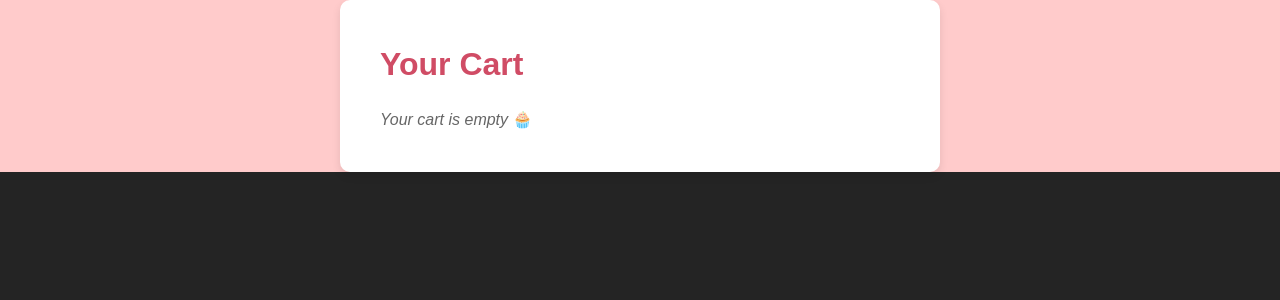
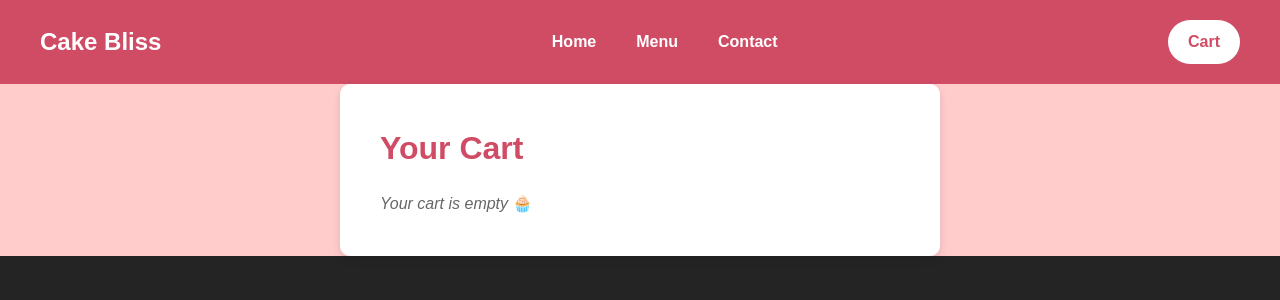
Before and after one commit to gordonchangg/CloudApplication, a React (Vite) app in the folder my-app/: page /cart in a window 1280 px wide. Shown: the top 300 px of the page. Built offline with nearby package versions, Linux system fonts and the light colour scheme.

Commit message:
added header toc art

```diff
--- a/my-app/src/Cart.jsx
+++ b/my-app/src/Cart.jsx
@@ -7,7 +7,10 @@ function Cart({ cart = [], removeFromCart, placeOrder }) {
     const total = cart.reduce((sum, item) => sum + item.price, 0).toFixed(2);
 
   return (
+    <>
+      <Header />
       <div className="cart-page">
+
         <h2 className="cart-heading">Your Cart</h2>
 
         {cart.length === 0 ? (
@@ -31,6 +34,7 @@ function Cart({ cart = [], removeFromCart, placeOrder }) {
           </>
         )}
       </div>
+    </>
   );
 }
 
```
Lines whose indentation alone changed are shown as unchanged.
